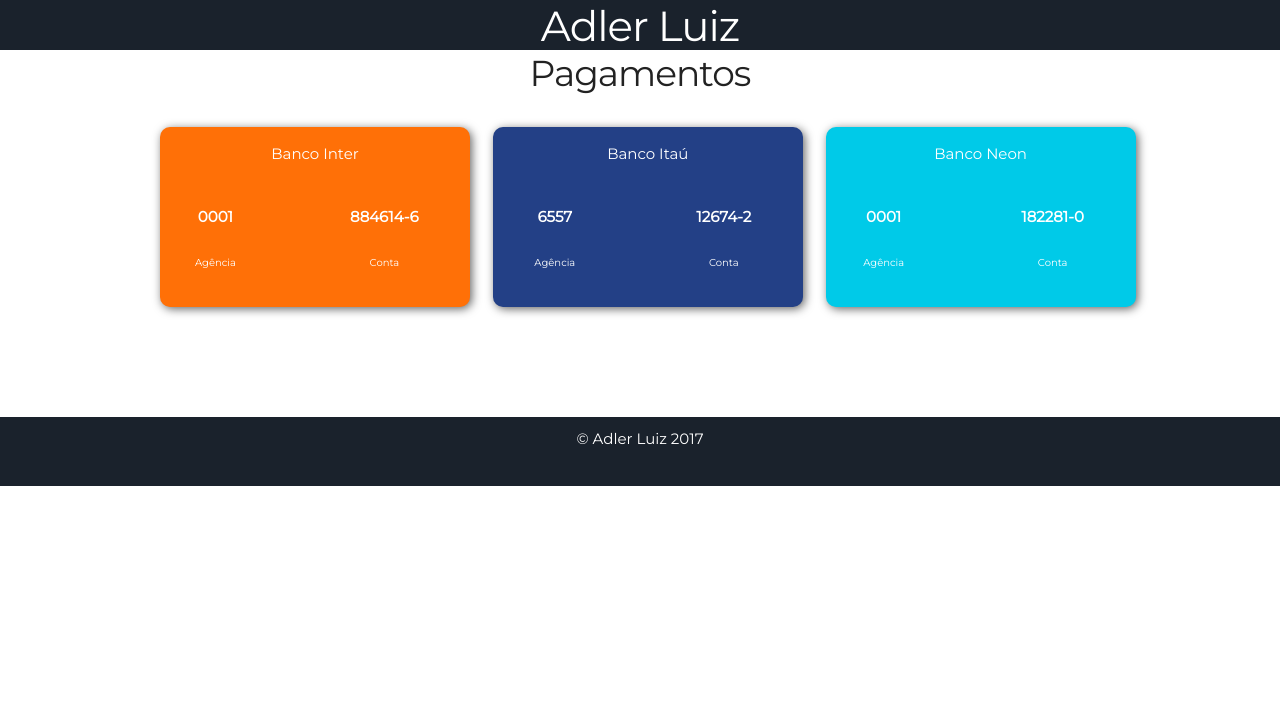
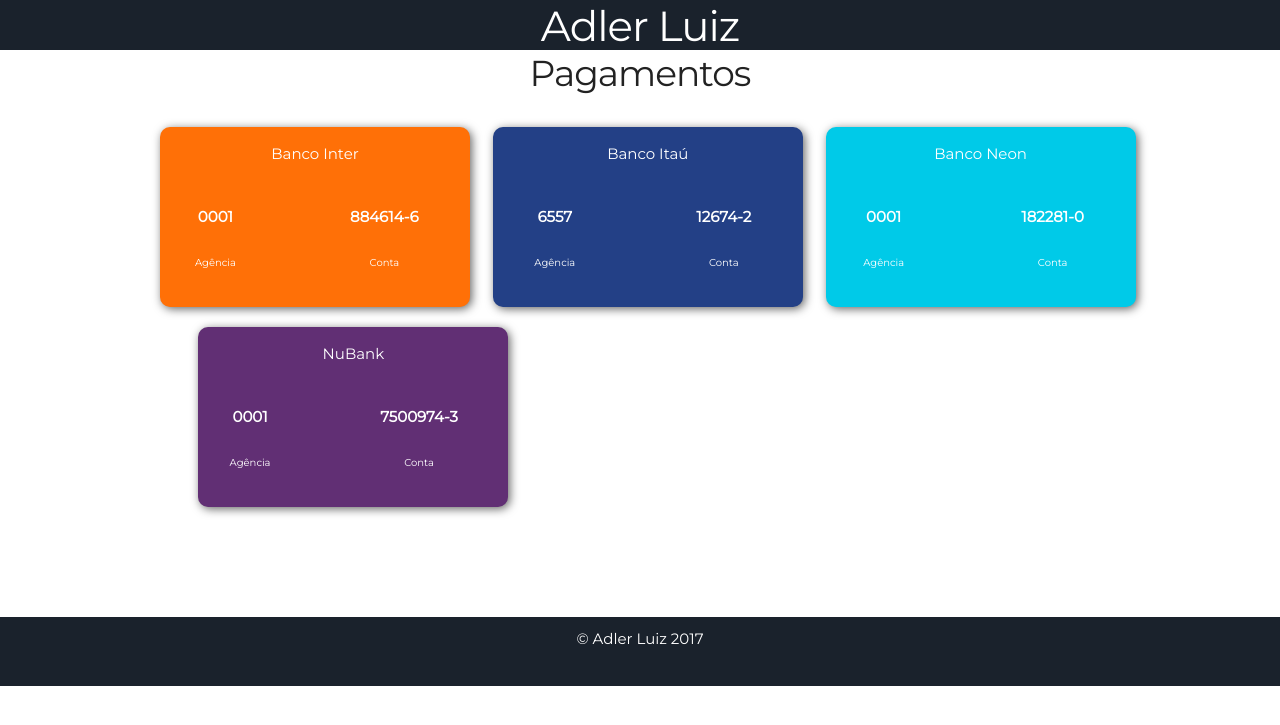
Before and after one commit to adlerluiz/adlerluiz.github.io, a Jekyll site: the page built from payments.html, in a window 1280 px wide. Shown: the top 725 px of the page. Built offline with Jekyll 4.4.1, drawn with Linux system fonts in a browser that asks for light colours.

Commit message:
add(nubank)

```diff
--- a/_includes/payments.html
+++ b/_includes/payments.html
@@ -37,6 +37,10 @@
 
 	.itau {
 		background-color: #234086;
+	}
+
+	.nubank {
+		background-color: #612f74;
 	}
 
 	td, th {
@@ -123,4 +127,28 @@
 
 		</div>
 	</div>
+
+	<div class="four columns">
+		<div class="card nubank">
+
+			<div class="title">
+				NuBank
+			</div>
+
+			<table width="100%">
+				<tbody>
+				<tr>
+					<th>0001</th>
+					<th>7500974-3</th>
+				</tr>
+
+				<tr class="small">
+					<td>Agência</td>
+					<td>Conta</td>
+				</tr>
+				</tbody>
+			</table>
+
+		</div>
+	</div>
 </div>
```
